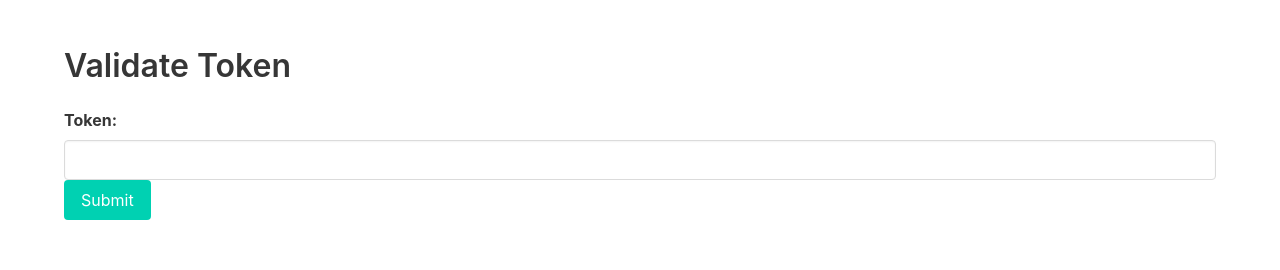
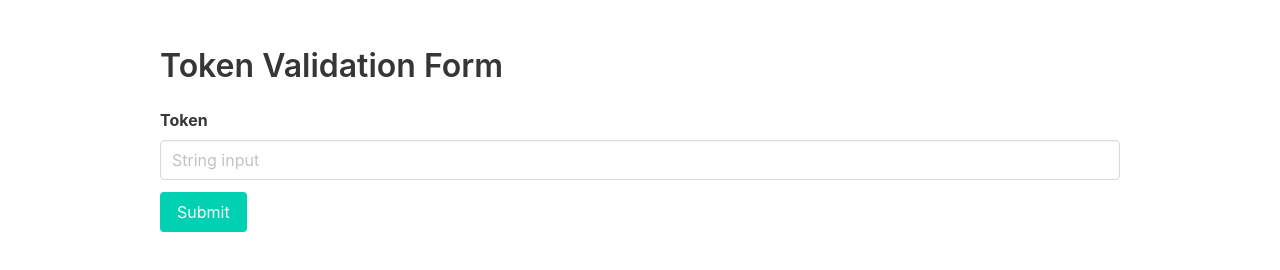
Before and after one commit to RadiationChallengeProjectCAST/RadDataStorage, a website: page pages/validatetoken.html in a window 1280 px wide. Drawn offline with nearby package versions, Linux system fonts and the light colour scheme.

Commit message:
polished the form

```diff
--- a/pages/validatetoken.html
+++ b/pages/validatetoken.html
@@ -10,17 +10,20 @@
 
 <body>
     <section class="section">
-        <div class="container">
-            <h1 class="title">Validate Token</h1>
+        <div class="container is-max-desktop">
+            <h1 class="title">Token Validation Form</h1>
             <form action="/api/validateToken" method="GET">
                 <div class="field">
-                    <label class="label">Token:</label>
+                    <label class="label">Token</label>
                     <div class="control">
-                        <input class="input" id="token" name="token" type="text">
+                        <input class="input" placeholder="String input" id="token" name="token" type="text">
                     </div>
+                </div>
+                <div class="field">
                     <div class="control">
                         <button class="button is-primary" type="submit" value="Submit">Submit</button>
                     </div>
+                </div>
             </form>
         </div>
     </section>
```
